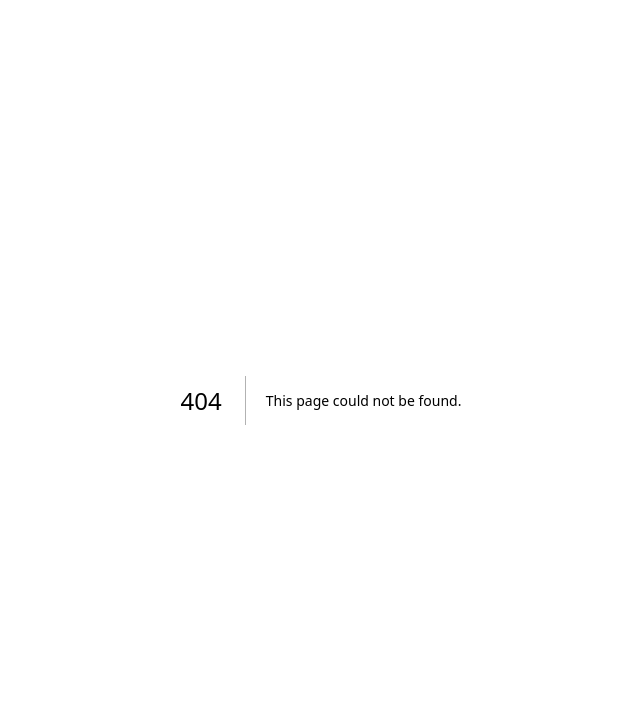
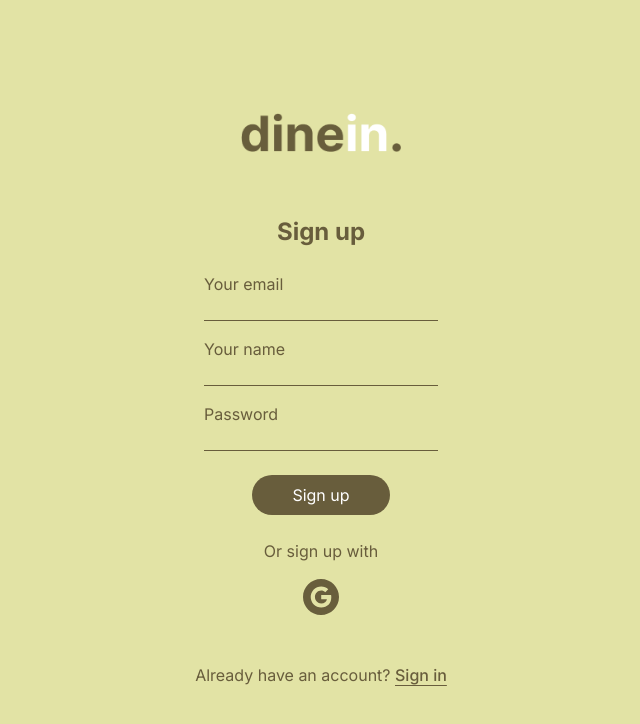
Before and after one commit to nancywu45/dinein, a Next.js app in the folder frontend/: page /signup in a window 1280 px wide. Before the commit this address had no page. Shown: the top 724 px of the page, without its empty margins (319-959 px from the left). Built offline with nearby package versions, Linux system fonts and the light colour scheme; no server answers.

Commit message:
basic signup implem & styling

```diff
--- /dev/null
+++ b/frontend/src/app/signup/layout.tsx
@@ -0,0 +1,12 @@
+
+export default function Layout({
+  children
+}: {
+  children: React.ReactNode
+}) {
+  return (
+    <div className="bg-background-landing">
+      {children}
+    </div>
+  );
+}
--- /dev/null
+++ b/frontend/src/app/signup/page.tsx
@@ -0,0 +1,83 @@
+"use client"
+
+import Image from "next/image";
+import { useEffect } from "react";
+import { supabase } from "../../lib/helper/supabaseClient";
+import MaxWidthWrapper from "@/components/MaxWidthWrapper"
+import dineInLogo from "../../../public/dinein-logo.png"
+import googleLogo from "../../../public/google_icon.svg"
+import Link from "next/link";
+
+export default function SignUp() {
+
+  const signUpDefault = async() => {
+    const { data, error } = await supabase.auth.signUp({
+      email: 'example@email.com',
+      password: 'example-password',
+      options: {
+        data: {
+          first_name: ''
+        }
+      }
+    })
+  }
+
+  const signUpWithGoogle = async() => {
+    const { data, error } = await supabase.auth.signInWithSSO({
+      domain: "google.com"
+    })
+
+    if (data?.url) {
+      window.location.href = data.url
+    }
+  }
+
+  supabase.auth.onAuthStateChange((event, session) => {
+    console.log(event, session)
+  });
+
+  useEffect(() => {
+    const session = supabase.auth.getSession();
+    console.log(session)
+  }, [])
+
+  return (
+    <MaxWidthWrapper>
+      <main className="flex min-h-screen flex-col items-center justify-center">
+        <Image
+          className="mx-auto pb-16"
+          src={dineInLogo.src}
+          alt="DineIn Logo Header"
+          width={160}
+          height={40}
+          priority
+        />
+        <h2 className="font-bold text-2xl text-left pb-6">Sign up</h2>
+        <form action="POST" className="flex flex-col">
+          <label htmlFor="">Your email</label>
+          <input className="bg-transparent border-b border-b-primary focus:border-primary" type="text" />
+          <label className="pt-4" htmlFor="">Your name</label>
+          <input className="bg-transparent border-b border-b-primary focus:border-primary" type="text" />
+          <label className="pt-4" htmlFor="">Password</label>
+          <input className="bg-transparent border-b border-b-primary focus:border-primary" type="password" />
+        </form>
+        <button className="py-2 px-10 m-6 bg-primary text-white rounded-full" onClick={signUpDefault}>Sign up</button>
+        <p className="pb-4">Or sign up with</p>
+        <button onClick={signUpWithGoogle}>
+          <Image
+            className=""
+            src={googleLogo.src}
+            alt="Google Logo"
+            width={36}
+            height={36}
+            priority
+          />
+        </button>
+        <p className="pt-12">
+          Already have an account?&nbsp;
+          <Link href="/login" className="font-medium underline underline-offset-4">Sign in</Link>
+        </p>
+      </main>
+    </MaxWidthWrapper>
+  )
+}
```
